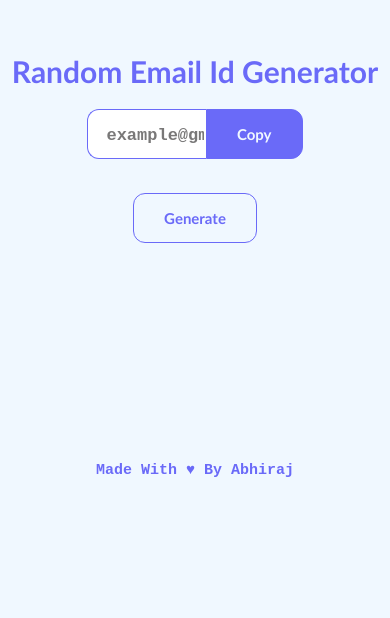
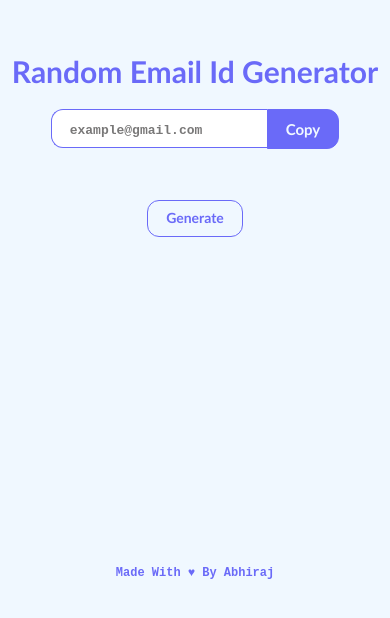
Before and after one commit to Abhiraj05/Random-Email-id-Generator, a React (Vite) app: page / in a window 390 px wide. Shown: the part 116-734 px from the top of the page. Built offline with nearby package versions, Linux system fonts and the light colour scheme.

Commit message:
Update App.css

```diff
--- a/src/App.css
+++ b/src/App.css
@@ -119,7 +119,7 @@ body {
   #container {
     text-align: center;
     margin-top: 20vh;
-    margin-bottom: 26vh;
+    margin-bottom: 39vh;
   }
 
   #heading {
@@ -136,7 +136,8 @@ body {
     font-family: "Trebuchet MS", "Lucida Sans Unicode", "Lucida Grande",
       "Lucida Sans", Arial, sans-serif;
     text-transform: capitalize;
-    padding: 15px 30px 15px 30px;
+    padding: 10px 18px 10px 18px;
+
     color: aliceblue;
     font-weight: 700;
     font-size: 15px;
@@ -152,7 +153,7 @@ body {
     font-family: "Trebuchet MS", "Lucida Sans Unicode", "Lucida Grande",
       "Lucida Sans", Arial, sans-serif;
     text-transform: capitalize;
-    padding: 15px 30px 15px 30px;
+    padding: 10px 18px 10px 18px;
     background-color: aliceblue;
     font-weight: 700;
     font-size: 15px;
@@ -166,11 +167,11 @@ body {
     border-left: 1.5px solid rgb(106, 106, 248);
     border-top: 1.5px solid rgb(106, 106, 248);
     border-right: none;
-    width: 25vw;
-    height: 46px;
+    width: 50vw;
+    height: 35px;
     padding-left: 18px;
     color: rgb(76, 72, 72);
-    font-size: 17px;
+    font-size: 13px;
     font-family: "Segoe UI", Tahoma, Geneva, Verdana, sans-serif;
     font-weight: 600;
     border-top-left-radius: 12px;
@@ -183,7 +184,7 @@ body {
   }
 
   #searchbox {
-    margin-bottom: 4vh;
+    margin-bottom: 6vh;
     display: flex;
     justify-content: center;
     align-items: center;
@@ -194,11 +195,11 @@ body {
     font-family: "Trebuchet MS", "Lucida Sans Unicode", "Lucida Grande",
       "Lucida Sans", Arial, sans-serif;
     text-transform: capitalize;
-    padding: 15px 30px 15px 30px;
+    padding: 8px 18px 10px 18px;
     background-color: aliceblue;
     border: 1px solid rgb(106, 106, 248);
     font-weight: 700;
-    font-size: 15px;
+    font-size: 14px;
     border-radius: 12px;
   }
 
@@ -207,7 +208,8 @@ body {
     font-family: "Trebuchet MS", "Lucida Sans Unicode", "Lucida Grande",
       "Lucida Sans", Arial, sans-serif;
     text-transform: capitalize;
-    padding: 15px 30px 15px 30px;
+    padding: 12px 18px 12px 18px;
+
     background-color: rgb(106, 106, 248);
     border: 1px solid aliceblue;
     font-weight: 700;
@@ -221,7 +223,7 @@ body {
     font-family: monospace;
     font-weight: 600;
     text-align: center;
-    font-size: 15px;
+    font-size: 12px;
     text-transform: capitalize;
   }
 
```
